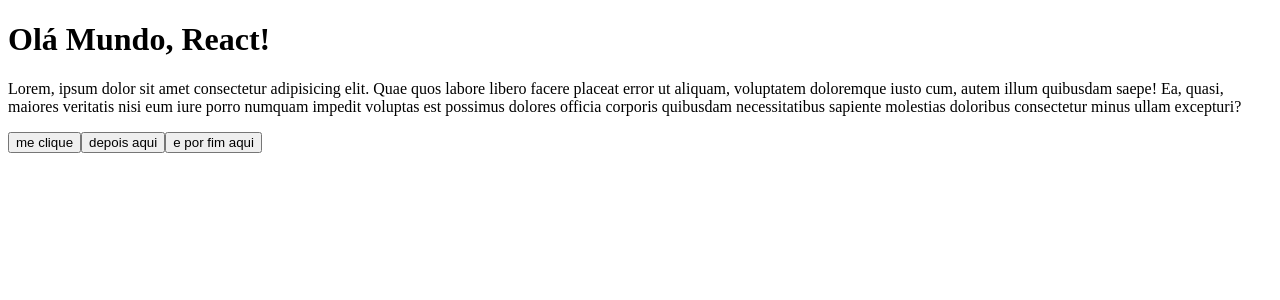
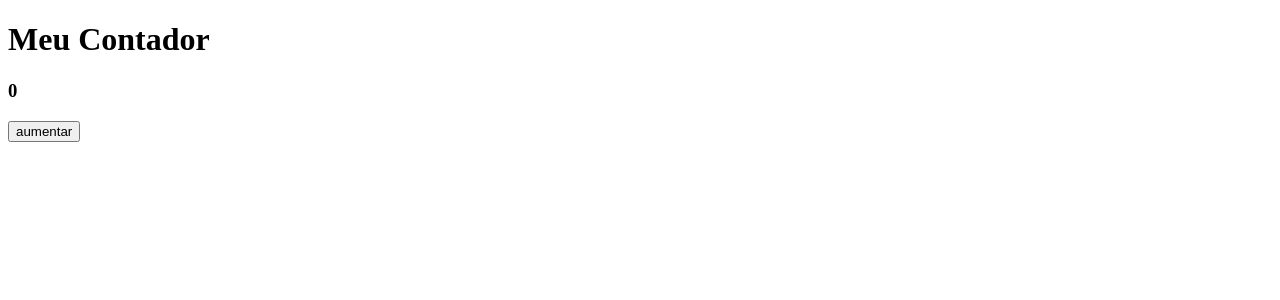
Before and after one commit to Patrikts/react-trilha-digital-santander-coders, a React (Vite) app: page / in a window 1280 px wide. Shown: the top 300 px of the page. Built offline with nearby package versions, Linux system fonts and the light colour scheme.

Commit message:
estados e eventos

```diff
--- a/src/App.jsx
+++ b/src/App.jsx
@@ -1,25 +1,10 @@
-import MeuComponente from "./components/MeuComponente"
+import MeuContador from "./components/MeuContador"
 
-function App() {
+export default function App() {
 
   return (
     <div>
-      <h1>Olá Mundo, React!</h1>
-      <MeuComponente />
-      <MeuBotao conteudo='me clique' />
-
-      <MeuBotao conteudo='depois aqui'/>
-
-      <MeuBotao conteudo='e por fim aqui' idade={2} />
+      <MeuContador />
     </div>
   )
 }
-
-function MeuBotao(props) {
-
-  return (
-    <button>{props.conteudo}</button>
-  )
-}
-
-export default App
--- a/src/components/MeuComponente.jsx
+++ /dev/null
@@ -1,5 +0,0 @@
-export default function MeuComponente()  {
-    return (
-      <p>Lorem, ipsum dolor sit amet consectetur adipisicing elit. Quae quos labore libero facere placeat error ut aliquam, voluptatem doloremque iusto cum, autem illum quibusdam saepe! Ea, quasi, maiores veritatis nisi eum iure porro numquam impedit voluptas est possimus dolores officia corporis quibusdam necessitatibus sapiente molestias doloribus consectetur minus ullam excepturi?</p>
-    )
-  }
--- /dev/null
+++ b/src/components/MeuContador.jsx
@@ -0,0 +1,18 @@
+import { useState } from "react";
+
+export default function MeuContador() {
+
+    const [contador, setContador] = useState(0)
+
+    function aumentar() {
+        setContador(contador + 1)
+    }
+
+    return (
+        <div>
+            <h1>Meu Contador</h1>
+            <h3>{contador}</h3>
+            <button onClick={aumentar}>aumentar</button>
+        </div>
+    )
+}
```
